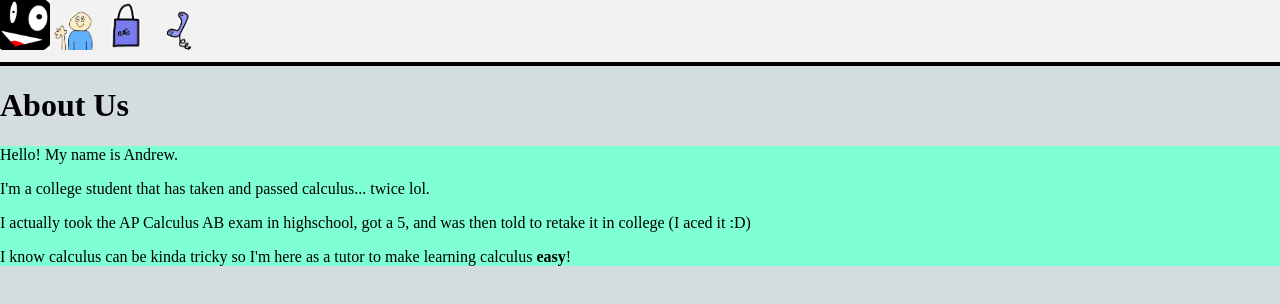
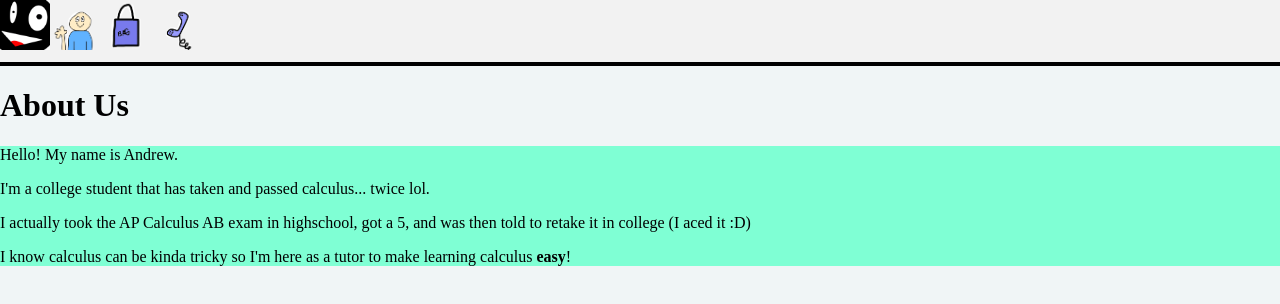
Before and after one commit to AndyR3w/AndyRewTutoring, a plain HTML site: page aboutUs.html in a window 1280 px wide. Drawn offline with Linux system fonts and the light colour scheme.

Commit message:
Update style.css

```diff
--- a/style.css
+++ b/style.css
@@ -6,6 +6,7 @@
 	--hHoverColorWhite: #7e77ff77;
 	--hBackgroundColorBlue: #1414ffd5;
 	--hHoverColorBlue: #0202ded5;
+	--bodyBackground: #f0f5f6;
 }
 
 @font-face {
@@ -14,7 +15,7 @@
 }
 
 body{
-    background-color: #d3dddf;
+    background-color: var(--bodyBackground);
 	margin: 0;
 	padding: 0;
 }
```
